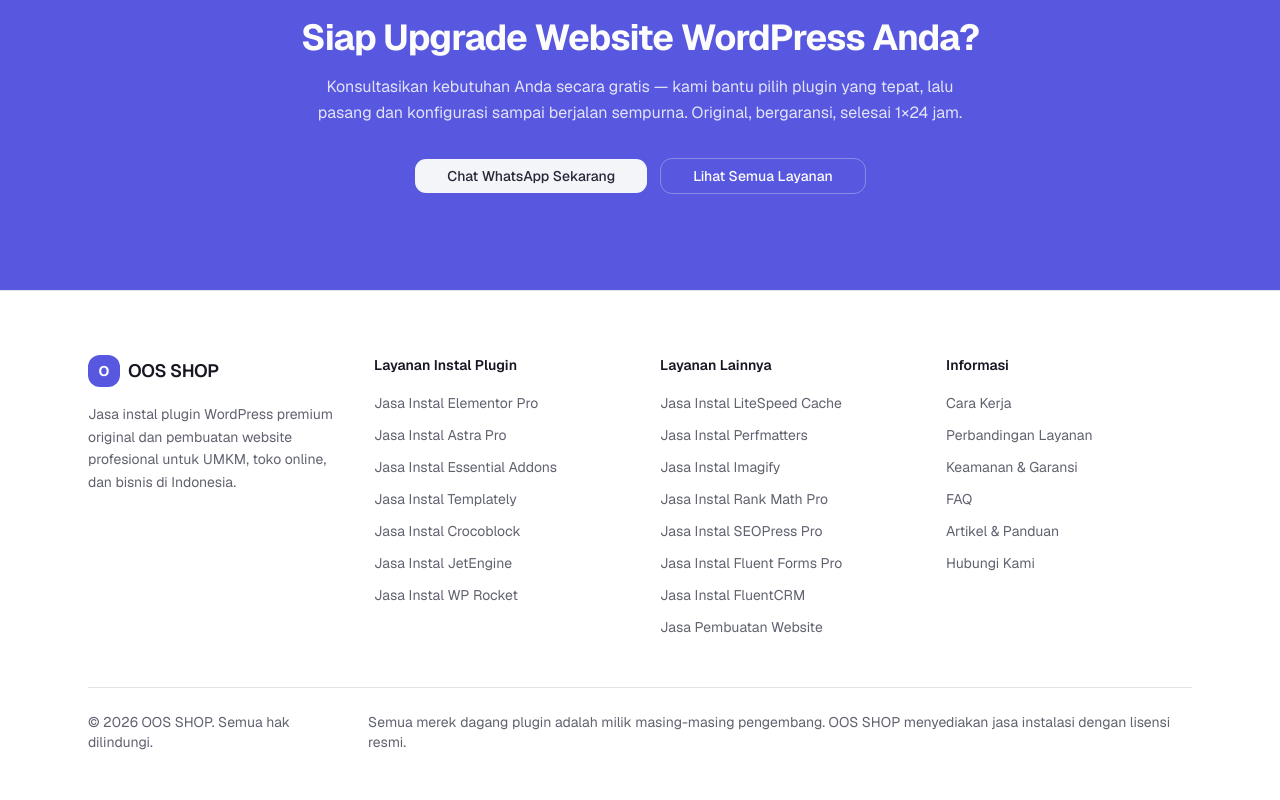
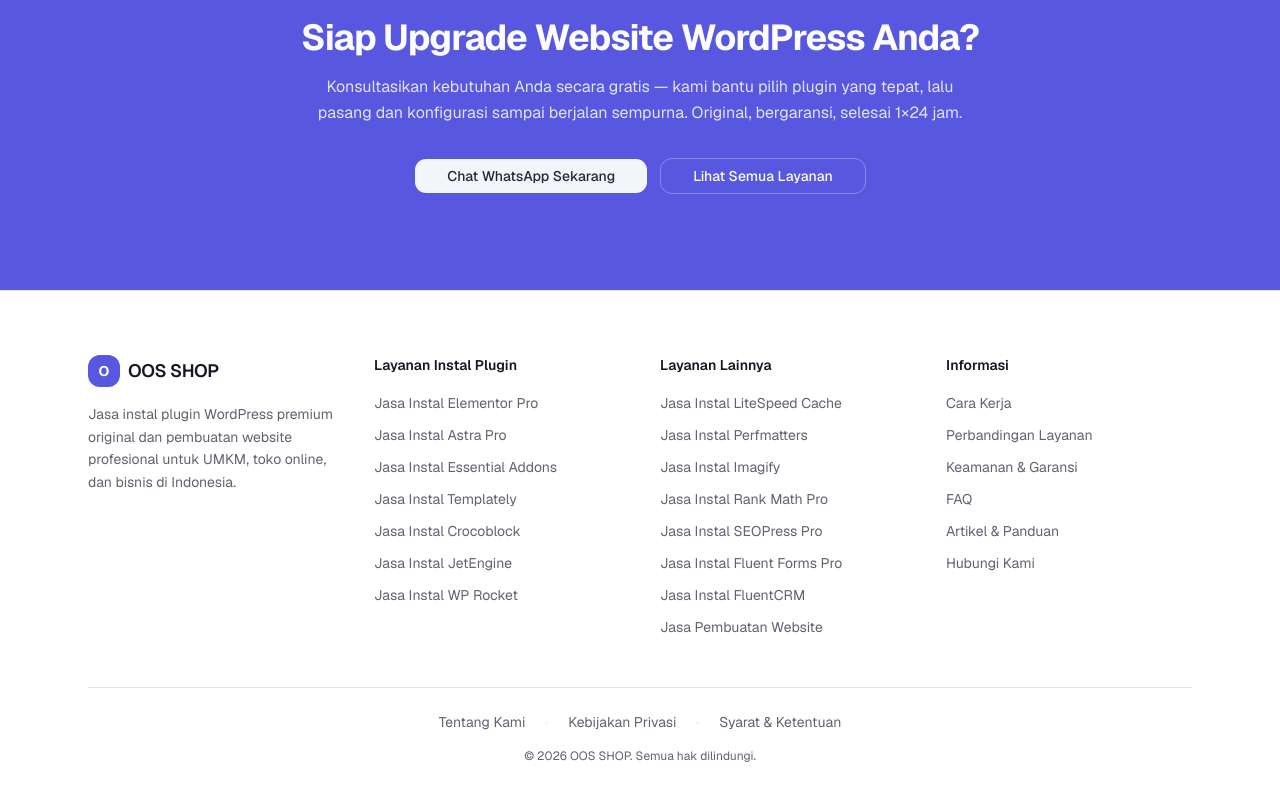
Before and after one commit to ersetdigital-sudo/oosshopv2, a Next.js app: page / in a window 1280 px wide. Shown: the part 9435-10235 px from the top of the page. Built offline with nearby package versions, Linux system fonts and the light colour scheme; no server answers; the database is empty.

Commit message:
Add Tentang Kami, Kebijakan Privasi, Syarat & Ketentuan links to footer

```diff
--- a/components/site-footer.tsx
+++ b/components/site-footer.tsx
@@ -104,11 +104,22 @@ export function SiteFooter() {
           </nav>
         </div>
 
-        <div className="mt-12 flex flex-col items-center justify-between gap-4 border-t border-border pt-6 text-sm text-muted-foreground md:flex-row">
-          <p>&copy; {new Date().getFullYear()} OOS SHOP. Semua hak dilindungi.</p>
-          <p>
-            Semua merek dagang plugin adalah milik masing-masing pengembang. OOS SHOP menyediakan
-            jasa instalasi dengan lisensi resmi.
+        <div className="mt-12 flex flex-col items-center gap-4 border-t border-border pt-6 text-center">
+          <div className="flex flex-wrap items-center justify-center gap-x-5 gap-y-2 text-xs text-muted-foreground sm:text-sm">
+            <Link href="/tentang-kami" className="transition-colors hover:text-foreground">
+              Tentang Kami
+            </Link>
+            <span className="hidden text-border sm:inline">·</span>
+            <Link href="/kebijakan-privasi" className="transition-colors hover:text-foreground">
+              Kebijakan Privasi
+            </Link>
+            <span className="hidden text-border sm:inline">·</span>
+            <Link href="/syarat-ketentuan" className="transition-colors hover:text-foreground">
+              Syarat &amp; Ketentuan
+            </Link>
+          </div>
+          <p className="text-xs text-muted-foreground">
+            &copy; {new Date().getFullYear()} OOS SHOP. Semua hak dilindungi.
           </p>
         </div>
       </div>
```
